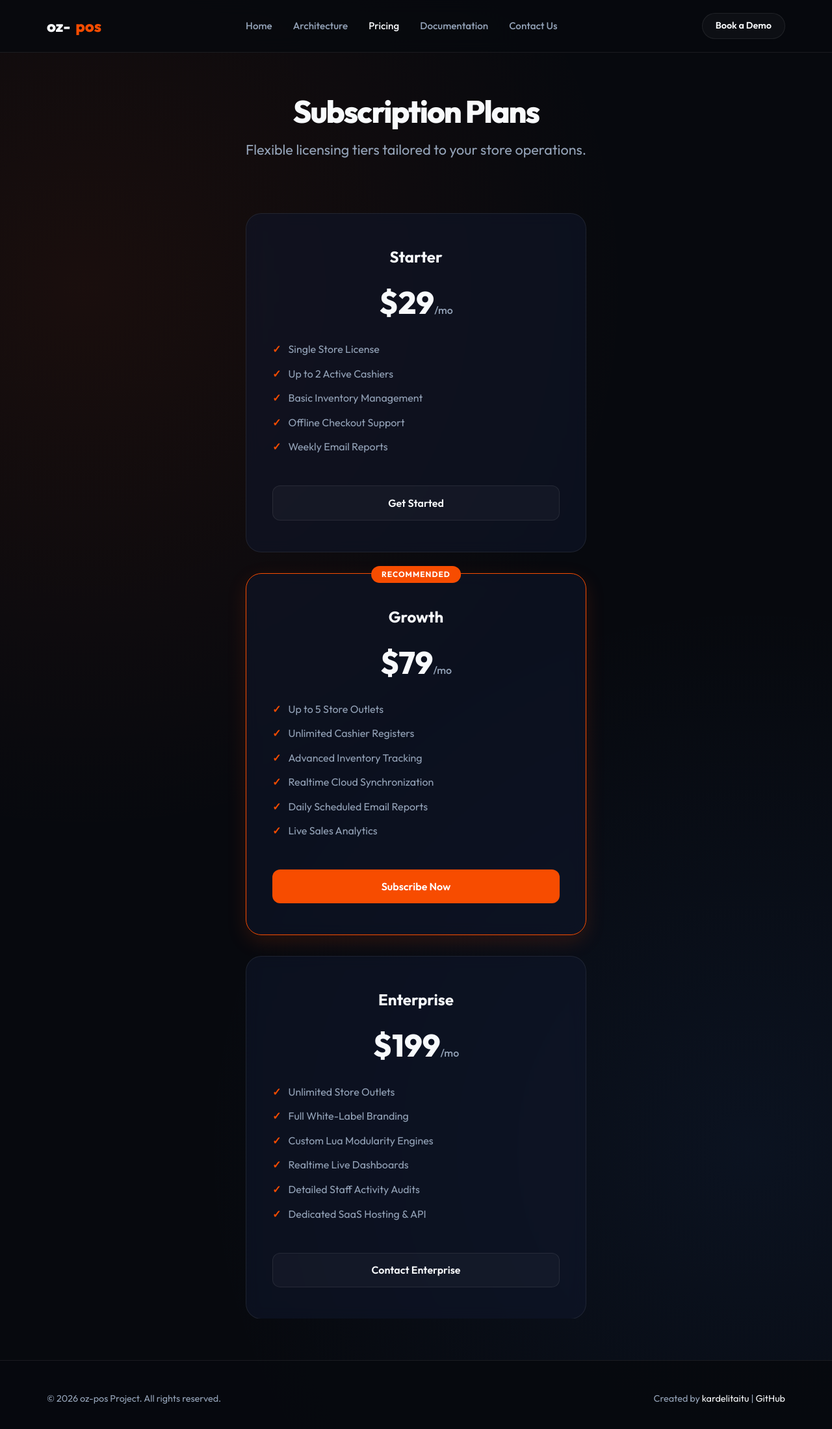
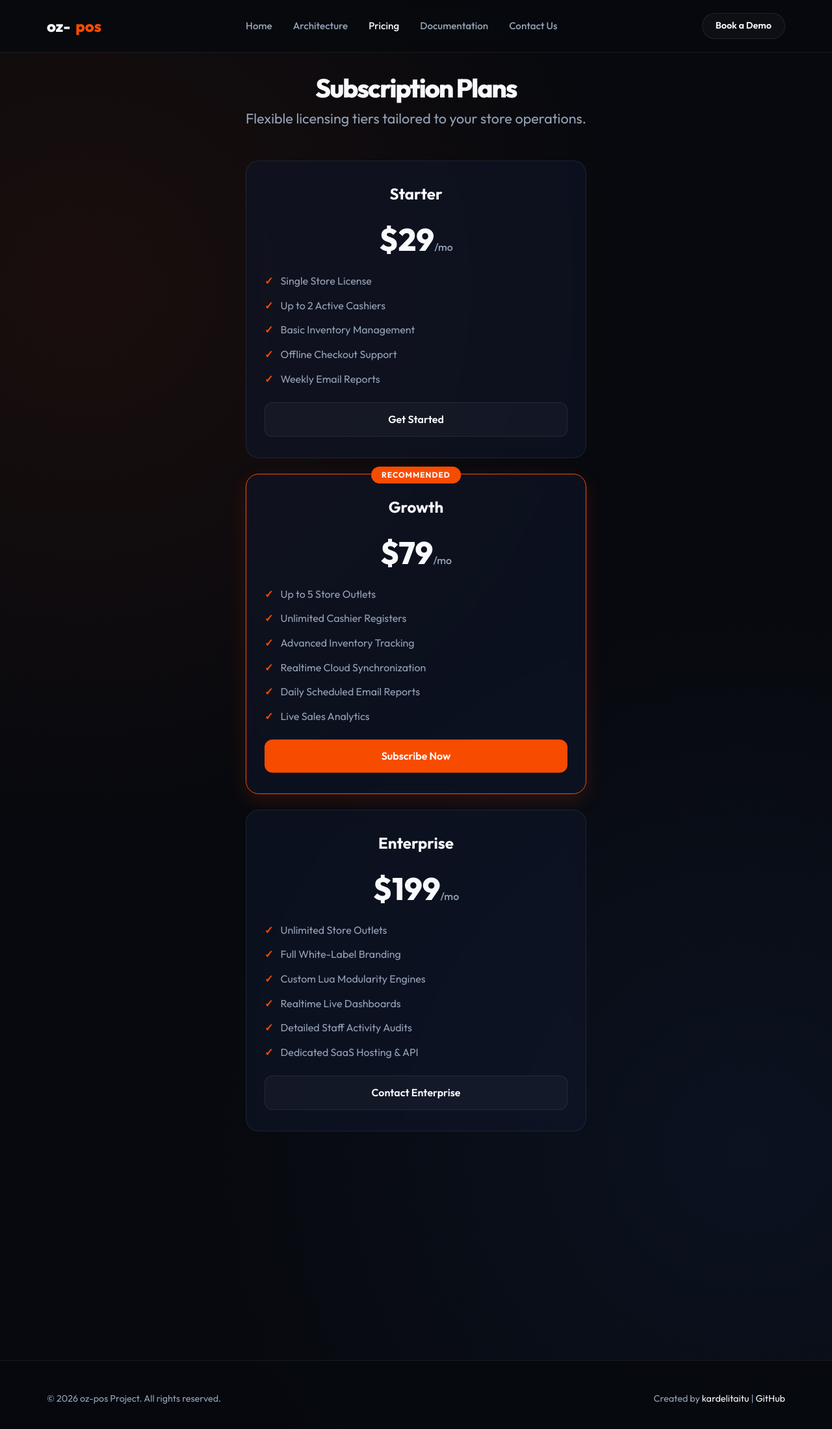
Before and after one commit to kardelitaitu/kardelitaitu.github.io, a Jekyll site: the page built from oz-pos/pricing.html, in a window 1280 px wide. Shown: the top 2199 px of the page at 65% size. Built offline with Jekyll 4.4.1, drawn with Linux system fonts in a browser that asks for light colours.

Commit message:
fix: make pricing cards compact and reduce padding to prevent box bloat

```diff
--- a/oz-pos/pricing.html
+++ b/oz-pos/pricing.html
@@ -10,29 +10,29 @@
   <link rel="stylesheet" href="style.css">
   <style>
     .pricing-container {
-      max-width: 1200px;
-      margin: 4rem auto;
-      padding: 0 2rem;
+      max-width: 1000px;
+      margin: 2rem auto;
+      padding: 0 1.5rem;
     }
     .pricing-header {
       text-align: center;
-      margin-bottom: 5rem;
+      margin-bottom: 2.5rem;
     }
     .pricing-header h1 {
-      font-size: 3rem;
-      margin-bottom: 1rem;
+      font-size: 2.5rem;
+      margin-bottom: 0.5rem;
     }
     .pricing-grid {
       display: grid;
-      grid-template-columns: repeat(auto-fit, minmax(320px, 1fr));
-      gap: 2rem;
+      grid-template-columns: repeat(auto-fit, minmax(280px, 1fr));
+      gap: 1.5rem;
       align-items: stretch;
     }
     .price-card {
       background: var(--card-bg);
       border: 1px solid var(--border);
-      border-radius: 24px;
-      padding: 3rem 2.5rem;
+      border-radius: 20px;
+      padding: 2rem 1.75rem;
       text-align: center;
       display: flex;
       flex-direction: column;
@@ -75,7 +75,7 @@
     .plan-price {
       font-size: 3rem;
       font-weight: 800;
-      margin-bottom: 1.5rem;
+      margin-bottom: 1rem;
       color: var(--text-main);
     }
     .plan-price span {
@@ -86,7 +86,7 @@
     .features-list {
       list-style: none;
       text-align: left;
-      margin-bottom: 3rem;
+      margin-bottom: 1.5rem;
       display: flex;
       flex-direction: column;
       gap: 0.85rem;
```
